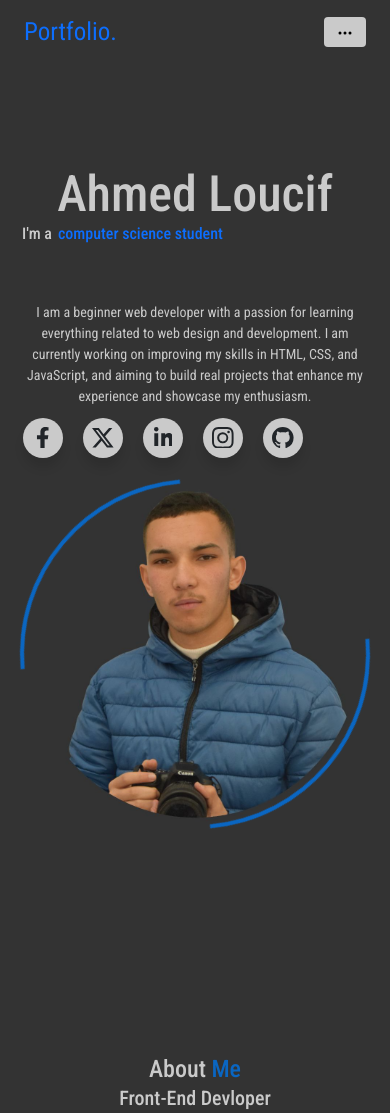
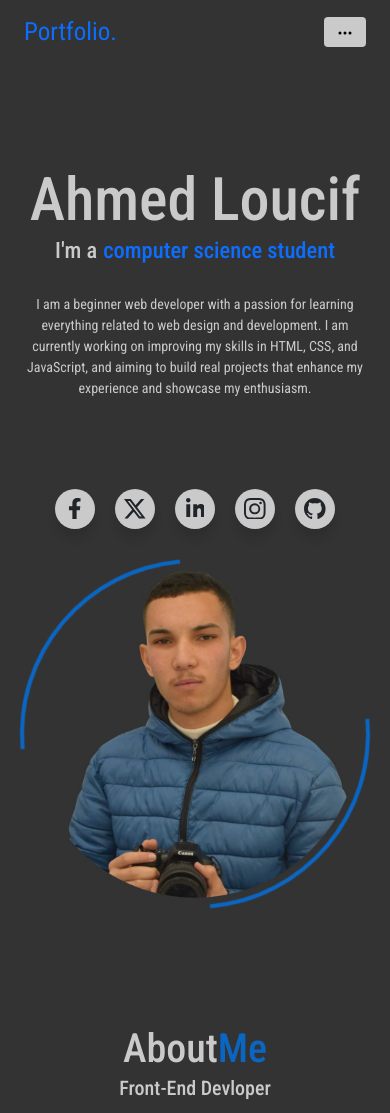
Before and after one commit to lo-ucif/my-portfolio, a plain HTML site: page index.html in a window 390 px wide. Shown: the top 1113 px of the page. Drawn offline with nearby package versions, Linux system fonts and the light colour scheme.

Commit message:
Update style.css

```diff
--- a/style.css
+++ b/style.css
@@ -1,99 +1,115 @@
-
-#content{
+#content {
   background-color: #333;
   color: #333;
 }
-body{
+
+body {
   margin: 0;
   font-family: Arial, sans-serif;
   background-color: #333;
   font-family: "Roboto Condensed", sans-serif;
 }
-.href-a{
+
+.href-a {
   text-decoration: none;
   color: inherit;
+  display: flex;
+
 }
 
 
-#logo{
+#logo {
   font-size: 25px;
 }
-#navbar{
+
+#navbar {
   background-color: #333;
   color: #333;
   position: sticky;
   top: 0;
   z-index: 1000;
 }
-.nav-link{
+
+.nav-link {
   color: rgb(202, 202, 202);
 }
-#pt-inf{
+
+#pt-inf {
   display: flex;
   /* margin-bottom: 50px; */
 
 }
-#pt-inf1{
+
+#pt-inf1 {
   position: relative;
   top: 100px;
 }
-#button-tel{
+#pt-inf2 {
+  position: relative;
+  top: 60px;
+  display: flex;
+  justify-content: right;
+  align-items: center;
+}
+#button-tel {
   background-color:rgb(202, 202, 202);
 }
-#h1{
+
+#h1 {
   font-size: 70px;
-  /* background-color: antiquewhite; */
+
   color: rgb(202, 202, 202);
 }
 
 /* From Uiverse.io by kennyotsu */
 .card {
-  /* color used to softly clip top and bottom of the .words container */
-  /* --bg-color: #612d2d; */
   background-color: var(--bg-color);
-  /* padding: 1rem 2rem; */
   border-radius: 1.25rem;
   border: 0px;
   position: relative;
   bottom: 20px;
+  margin: 0% auto;
+  font-size: 80%;
 }
+
 .loader {
-  color:rgb(202, 202, 202);;
-  /* font-family: "Poppins", sans-serif; */
+  color: rgb(202, 202, 202);
   font-weight: 500;
   font-size: 30px;
   -webkit-box-sizing: content-box;
   box-sizing: content-box;
   height: 50px;
-  /* padding: 10px 10px; */
-  display: -webkit-box;
-  display: -ms-flexbox;
   display: flex;
-  border-radius: 8px;
+  flex-wrap: wrap;
+  justify-content: left;
 }
-.par{
+
+.par {
   color: rgb(202, 202, 202);
   position: relative;
   bottom: 20px;
 }
-.par2{
+
+.par2 {
   color: rgb(202, 202, 202);
 }
 
 .words {
   overflow: hidden;
   position: relative;
+  font-size: 100%;
+  flex-shrink: 1;
+  height: 50px;
 }
+
 .words::after {
   content: "";
   position: absolute;
   inset: 0;
-  background: linear-gradient(
-    var(--bg-color) 10%,
+  background: linear-gradient(var(--bg-color) 10%,
       transparent 30%,
       transparent 70%,
-    var(--bg-color) 90%
-  );
+      var(--bg-color) 90%);
   z-index: 20;
 }
 
@@ -151,17 +167,13 @@ body{
 .wrapper {
   display: flex;
   list-style: none;
-  height: 70px;
+  /* height: 70px; */
   width: 100%;
-  /* padding-top: 40px; */
   font-family: "Poppins", sans-serif;
   justify-content: flex-start;
   align-items: center;
-  /* background-color: #e4405f; */
-  position: relative;
-  bottom: 40px;
-  /* right: 50px; */
-  padding-left: 1px;
+  margin-left: 0px;
+  padding-left: 0%;
 }
 
 .wrapper .icon {
@@ -179,7 +191,6 @@ body{
   box-shadow: 0 10px 10px rgba(0, 0, 0, 0.1);
   cursor: pointer;
   transition: all 0.2s cubic-bezier(0.68, -0.55, 0.265, 1.55);
-  /* border: solid 1px #0a66c2; */
 }
 
 .wrapper .tooltip {
@@ -240,6 +251,7 @@ body{
   background: #e4405f;
   color: #fff;
 }
+
 .wrapper .linkedin:hover,
 .wrapper .linkedin:hover .tooltip,
 .wrapper .linkedin:hover .tooltip::before {
@@ -247,6 +259,7 @@ body{
     #084a8b;
   color: #fff;
 }
+
 .wrapper .github:hover,
 .wrapper .github:hover .tooltip,
 .wrapper .github:hover .tooltip::before {
@@ -256,9 +269,11 @@ body{
 
 .loader-wrapper {
   position: relative;
+  /* display: flex;
+  justify-content: center; */
   width: 350px;
   height: 350px;
-  margin:50px auto;
+  /* margin:60px auto; */
   /* margin-right: 10px; */
   /* background-color: #e4405f; */
 
@@ -292,7 +307,8 @@ body{
   width: 100%;
   height: auto;
   pointer-events: none;
-  border-radius: 99%;.center-img
+  border-radius: 99%;
+  .center-img
 }
 
 @keyframes spin_51 {
@@ -309,8 +325,9 @@ body{
   position: relative;
   width: 350px;
   height: 350px;
-  margin:50px auto;
+  margin: 50px auto;
 }
+
 .center-img3 {
   position: absolute;
   top: 50%;
@@ -320,6 +337,7 @@ body{
   width: 100%;
   height: auto;
 }
+
 .loader3 {
   width: 100%;
   height: 100%;
@@ -331,22 +349,32 @@ body{
   left: 0;
   z-index: 1;
 }
-#about-me-txt{
+
+#about-me-txt {
   color: rgb(202, 202, 202);
   font-size: 40px;
   margin: 0px auto;
+  display: flex;
+  justify-content: center;
 }
-#about-me-txt2{
+
+#about-me-txt2 {
   color: rgb(202, 202, 202);
   font-size: 20px;
   font-weight: 500;
   margin: 0px auto;
+  display: flex;
+  justify-content: center;
 }
-#about-me-txt3{
+
+#about-me-txt3 {
   color: rgb(202, 202, 202);
   font-size: 17px;
   margin: 0px auto;
+  display: flex;
+  justify-content: center;
 }
+
 /* From Uiverse.io by zanina-yassine */
 .popup {
   position: relative;
@@ -405,8 +433,7 @@ body{
   border-radius: 5px;
   outline: none;
   border: 1px solid #e5e5e5;
-  filter: drop-shadow(0px 1px 0px #efefef)
-    drop-shadow(0px 1px 0.5px rgba(239, 239, 239, 0.5));
+  filter: drop-shadow(0px 1px 0px #efefef) drop-shadow(0px 1px 0.5px rgba(239, 239, 239, 0.5));
   transition: all 0.3s cubic-bezier(0.15, 0.83, 0.66, 1);
 }
 
@@ -435,36 +462,44 @@ body{
   line-height: 15px;
   color: #ffffff;
 }
-#skills-txt1{
+
+#skills-txt1 {
   /* background-color: #e4405f; */
   display: flex;
   justify-content: center;
   color: rgb(202, 202, 202);
 }
-.page{
+
+#contact-txt1 {
+  /* background-color: #e4405f; */
+  display: flex;
+  justify-content: center;
+  color: rgb(202, 202, 202);
+}
+
+.page {
   margin-bottom: 60px;
   /* margin-top: 40px; */
 }
-.card-t{
+
+.card-t {
   color: rgb(202, 202, 202);
   font-size: 26px;
   font-weight: 600;
 }
-.card-t2{
+
+.card-t2 {
   color: rgb(202, 202, 202);
   font-size: 18px;
   font-weight: 600;
 }
 
-.skills{
-  /* background-color: #0a66c2; */
-
-}
-.sk-p{
+.sk-p {
   color: rgb(163, 163, 163);
   /* font-size: 14px;
   font-weight: 600; */
 }
+
 #divemail {
   display: flex;
   align-items: center;
@@ -488,6 +523,7 @@ body{
 #email-a:hover {
   text-decoration: underline;
 }
+
 #divtel {
   display: flex;
   align-items: center;
@@ -500,7 +536,8 @@ body{
   padding: 10px;
   border-radius: 8px;
 }
-#divc{
+
+#divc {
   display: flex;
   align-items: center;
   justify-content: center;
@@ -509,23 +546,22 @@ body{
   color: rgb(202, 202, 202);
   border-radius: 8px;
 }
+
 #about-me {
   display: flex;
   flex-direction: row;
   align-items: center;
   justify-content: center;
-  flex-wrap: wrap; /* يضمن الانتقال لسطر جديد عند الحاجة */
+  flex-wrap: wrap;
   gap: 30px;
   padding: 20px;
 }
 
-/* تحكم في حجم كل عمود */
 #ab1,
 #ab2 {
-  flex: 1 1 45%; /* 45% width تقريبًا على الشاشات الكبيرة */
+  flex: 1 1 45%;
 }
 
-/* لجعل العناصر فوق بعض في الشاشات الصغيرة */
 @media (max-width: 768px) {
   #about-me {
     flex-direction: column;
@@ -538,9 +574,10 @@ body{
     flex: 1 1 100%;
   }
 }
-@media (max-width: 768px) {
+
+@media (max-width: 992px) {
   #h1 {
-    font-size: 28px;
+    font-size: 60px;
     text-align: center;
   }
 
@@ -556,12 +593,20 @@ body{
   }
 
   .card {
-    width: 90% !important;
-    margin-bottom: 20px;
+    /* width: 50% !important; */
+    display: flex;
+    justify-content: center;
+  }
+
+  .loader {
+    display: flex;
+    justify-content: center;
+    margin: 0px auto;
+    padding: 0%;
   }
 
   #about-me-txt {
-    font-size: 24px;
+    font-size: 40px;
     text-align: center;
   }
 
@@ -570,51 +615,43 @@ body{
     text-align: center;
     padding: 0 10px;
   }
-}
-@media (max-width: 768px) {
-  #h1 {
-    font-size: 50px;
+
+  #skills-txt1 {
+    font-size: 40px;
     text-align: center;
   }
 
-  .par {
-    font-size: 14px;
+  #contact-txt1 {
+    font-size: 40px;
     text-align: center;
-    padding: 0 10px;
-  }
-
-  .skills {
-    flex-direction: column !important;
-    align-items: center !important;
   }
 
   .card {
-    width: 90% !important;
-    margin-bottom: 20px;
+    padding: 10px;
+    display: flex;
+    flex-wrap: wrap;
   }
 
-  #about-me-txt {
-    font-size: 24px;
-    text-align: center;
+
+  .words {
+    font-size: 75%;
+  }
+  #pt-inf2 {
+  position: relative;
+  top: 60px;
+  display: flex;
+  justify-content: center;
+  align-items: center;
+}
+.wrapper {
+  justify-content: center;
+  align-items: center;
+  position: relative;
+  margin: 60px auto ;
+}
 }
 
-  #about-me-txt3 {
-    font-size: 14px;
-    text-align: center;
-    padding: 0 10px;
-  }
-}
 img {
   max-width: 100%;
   height: auto;
 }
-@media (max-width: 768px) {
-  .card {
-    padding: 10px;
-  }
-
-  .loader p,
-  .word {
-    font-size: 16px;
-  }
-}
```
Lines whose indentation alone changed are shown as unchanged.
